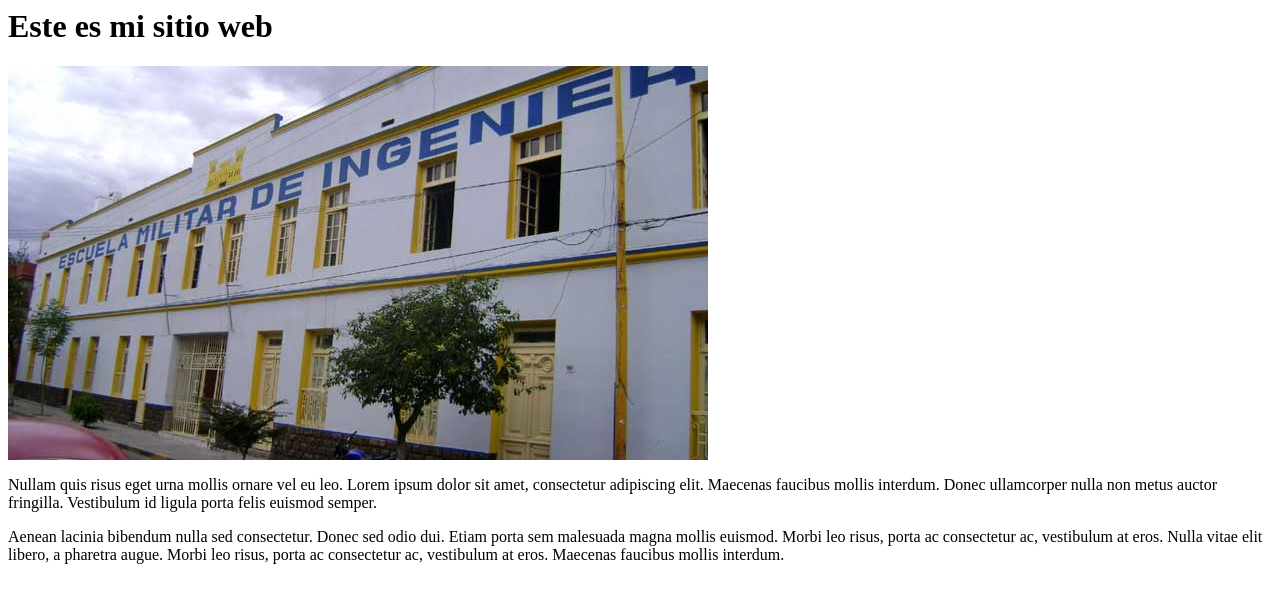
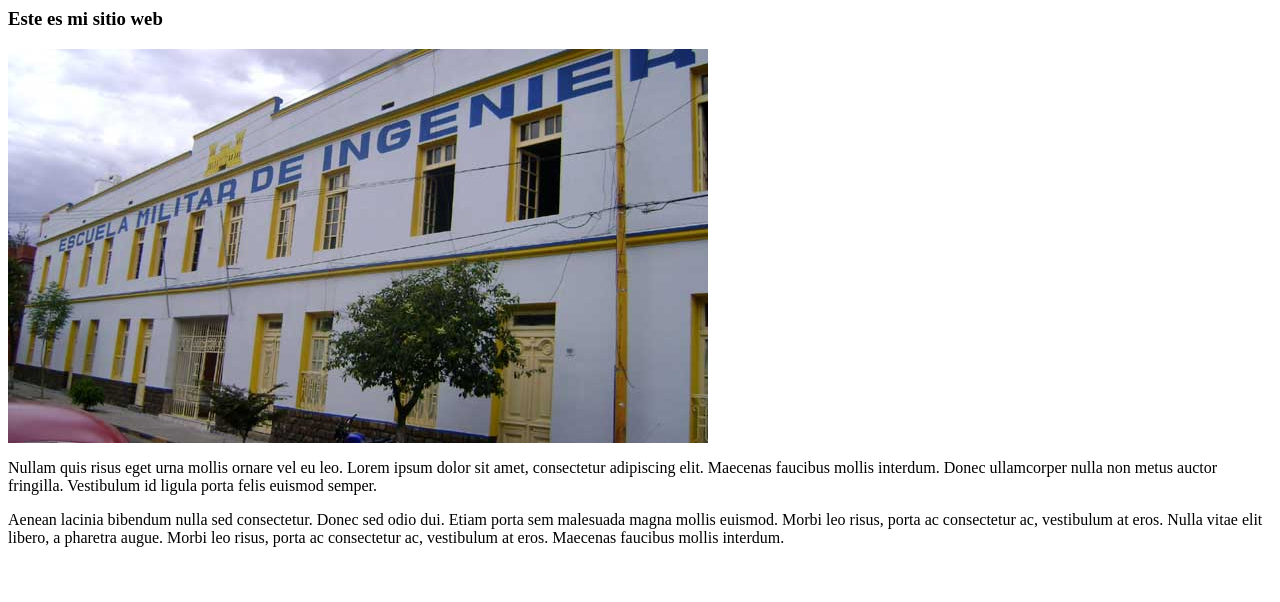
Before and after one commit to wavecos/my-website-alfredo, a plain HTML site: page index.html in a window 1280 px wide. Drawn offline with Linux system fonts and the light colour scheme.

Commit message:
se cambio el tamanio del titulo

```diff
--- a/index.html
+++ b/index.html
@@ -3,7 +3,7 @@
 </head>
 <body>
 
-<h1>Este es mi sitio web</h1>
+<h3>Este es mi sitio web</h3>
 
 <img src="emi.jpg">
 
```
